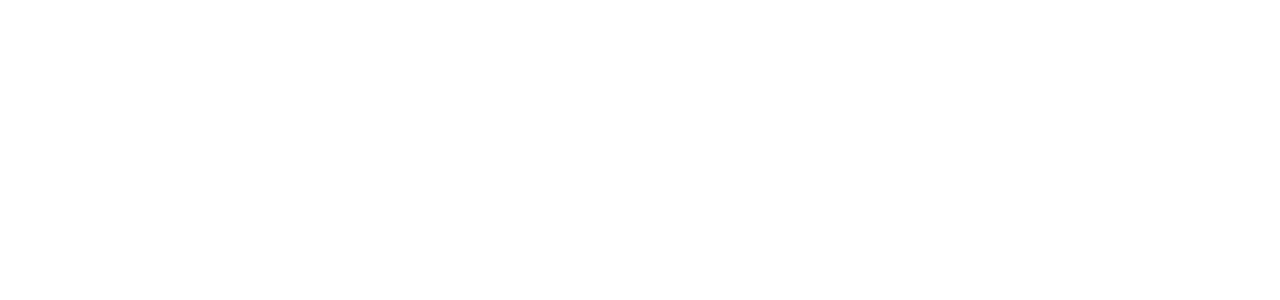
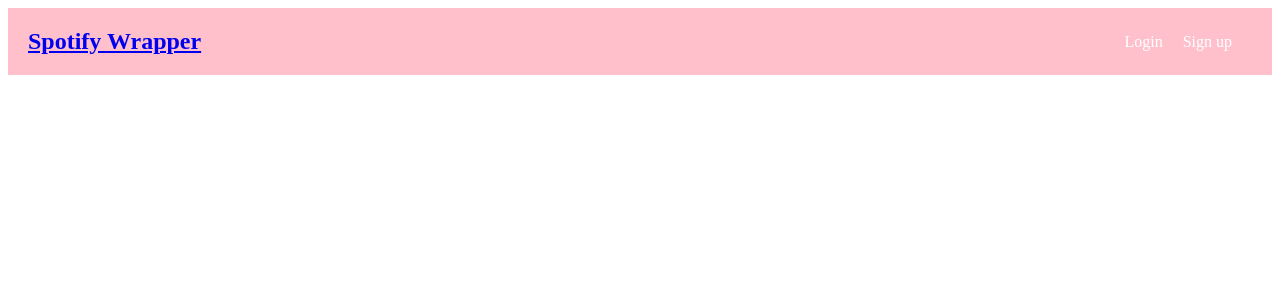
Before and after one commit to AyushKarupakula/SpotifyWrapper, a Django app: page / in a window 1280 px wide. Before the commit the part shown is empty. Shown: the top 300 px of the page. Run offline with Django 5.2, Linux system fonts and the light colour scheme.

Commit message:
logout works, added basic html, css

```diff
--- /dev/null
+++ b/spotifyWrapper/static/css/style.css
@@ -0,0 +1,47 @@
+/* Style the header container */
+header {
+    background-color: pink;
+    color: #fff;
+    padding: 20px;
+    text-align: center;
+    margin: 0px;
+}
+
+/* Style the title */
+header .navbar-brand {
+    font-size: 24px;
+    font-weight: bold;
+    margin-right: 20px;
+}
+
+/* Style the buttons */
+header .nav-item {
+    margin-right: 20px;
+}
+
+header .nav-link {
+    color: #fff;
+    text-decoration: none;
+}
+
+header .nav-link:hover {
+    color: #ccc;
+}
+
+/* Style the navbar */
+.navbar {
+    display: flex;
+    justify-content: space-between;
+    align-items: center;
+}
+
+.navbar-nav {
+    list-style: none;
+    margin: 0;
+    padding: 0;
+    display: flex;
+}
+
+.navbar-nav li {
+    margin-right: 20px;
+}
--- a/spotifyWrapper/templates/base.html
+++ b/spotifyWrapper/templates/base.html
@@ -1,8 +1,30 @@
+{% load static %}
 <!DOCTYPE html>
 <html>
 <head>
     <title>Spotify Wrapper</title>
+    <link rel="stylesheet" type="text/css" href="{% static 'css/style.css' %}">
 </head>
+<header>
+    <nav class="navbar navbar-expand-lg navbar-light bg-light">
+        <a class="navbar-brand" href="{% url 'home' %}">Spotify Wrapper</a>
+        <ul class="navbar-nav ml-auto">
+            {% if user.is_authenticated %}
+                <form method="post" action="{% url 'logout' %}">
+                    {% csrf_token %}
+                    <button type="submit" class="nav-link">Logout</a>
+                </form>
+            {% else %}
+                <li class="nav-item">
+                    <a class="nav-link" href="{% url 'login' %}">Login</a>
+                </li>
+                <li class="nav-item">
+                    <a class="nav-link" href="{% url 'signup' %}">Sign up</a>
+                </li>
+            {% endif %}
+        </ul>
+    </nav>
+</header>
 <body>
     <div id="content">
         {% block content %}{% endblock %}
--- a/userAuth/urls.py
+++ b/userAuth/urls.py
@@ -1,9 +1,9 @@
 from django.urls import path
-from django.contrib.auth.views import LoginView, LogoutView
+from django.contrib.auth.views import LoginView, logout_then_login
 from . import views
 
 urlpatterns = [
     path('signup/', views.signup, name='signup'),
     path('login/', LoginView.as_view(template_name='userAuth/login.html'), name='login'),
-    path('logout/', LogoutView.as_view(), name='logout'),
+    path('logout/', logout_then_login, {'login_url': 'login'}, name='logout'),
 ]
```
Also changed, not shown: spotifyWrapper/settings.py (+7 -0 lines), db.sqlite3.
